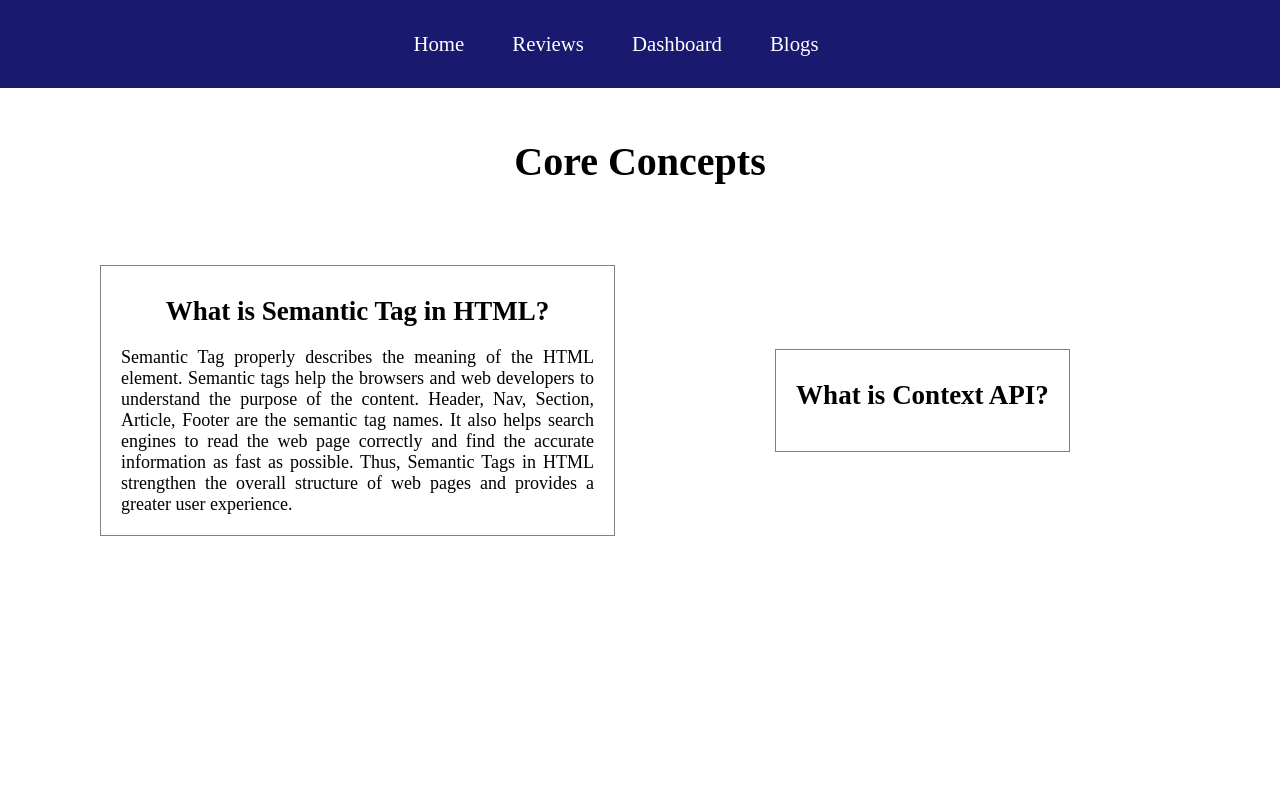
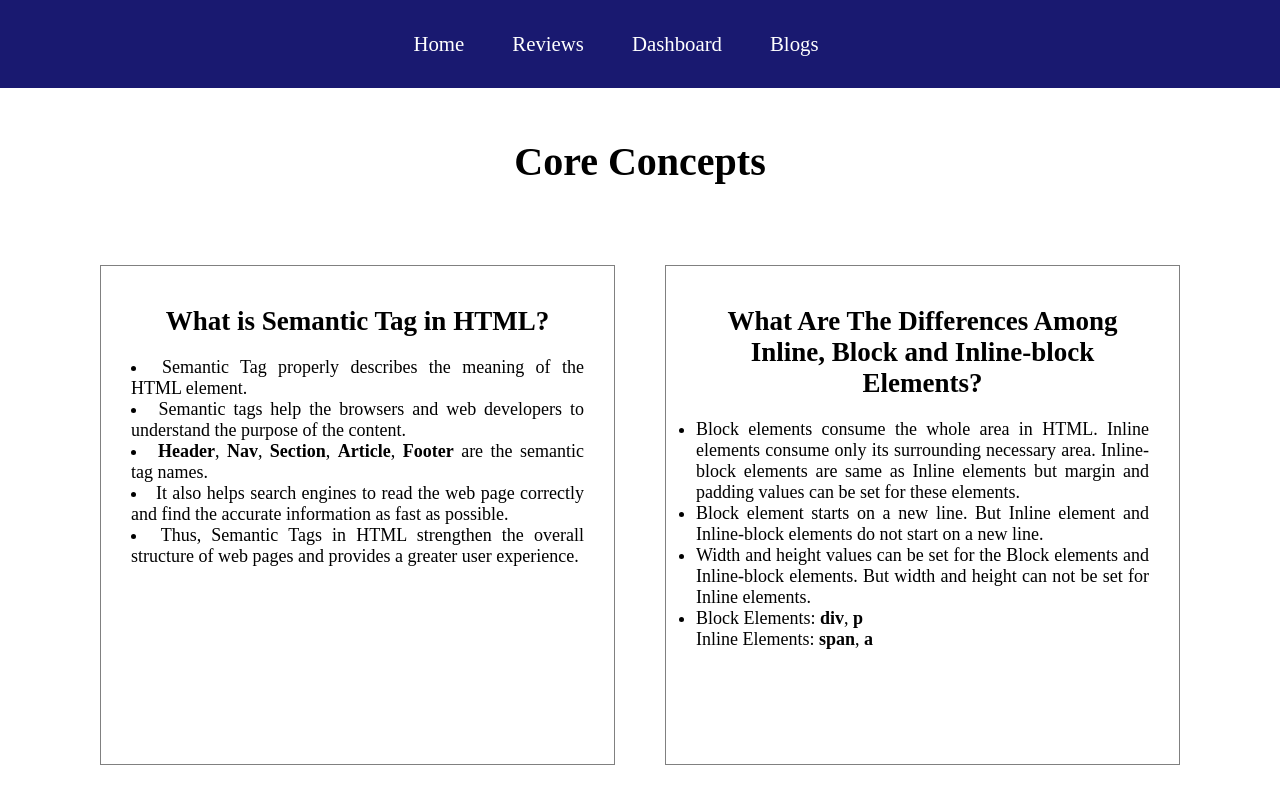
Before and after one commit to Ety-Biswangri/tasty-pickles, a React (Create React App) app: page /blogs in a window 1280 px wide. Shown: the top 804 px of the page. Built offline with nearby package versions, Linux system fonts and the light colour scheme.

Commit message:
second question is answered

```diff
--- a/src/components/Blogs/Blogs.css
+++ b/src/components/Blogs/Blogs.css
@@ -22,9 +22,10 @@
 
 .single-blog .single-blog-inside {
     border: 1px solid gray;
-    padding: 20px;
+    padding: 30px;
     text-align: justify;
     font-size: 18px;
+    height: 500px;
 }
 
 .single-blog .single-blog-inside h2 {
--- a/src/components/Blogs/Blogs.js
+++ b/src/components/Blogs/Blogs.js
@@ -9,13 +9,46 @@ const Blogs = () => {
                 <div className='single-blog'>
                     <div className='single-blog-inside'>
                         <h2>What is Semantic Tag in HTML?</h2>
-                        <p>Semantic Tag properly describes the meaning of the HTML element. Semantic tags help the browsers and web developers to understand the purpose of the content. Header, Nav, Section, Article, Footer are the semantic tag names. It also helps search engines to read the web page correctly and find the accurate information as fast as possible. Thus, Semantic Tags in HTML strengthen the overall structure of web pages and provides a greater user experience.</p>
+                        <p>
+                            <li>
+                                Semantic Tag properly describes the meaning of the HTML element.
+                            </li>
+                            <li>
+                                Semantic tags help the browsers and web developers to understand the purpose of the content.
+                            </li>
+                            <li>
+                                <b>Header</b>, <b>Nav</b>, <b>Section</b>, <b>Article</b>, <b>Footer</b> are the semantic tag names.
+                            </li>
+                            <li>
+                                It also helps search engines to read the web page correctly and find the accurate information as fast as possible.
+                            </li>
+                            <li>
+                                Thus, Semantic Tags in HTML strengthen the overall structure of web pages and provides a greater user experience.
+                            </li>
+                        </p>
                     </div>
                 </div>
                 <div className='single-blog'>
                     <div className='single-blog-inside'>
-                        <h2>What is Context API?</h2>
-                        <p></p>
+                        <h2>What Are The Differences Among Inline, Block and Inline-block Elements?</h2>
+                        <p>
+                            <ul>
+                                <li>
+                                    Block elements consume the whole area in HTML. Inline elements consume only its surrounding necessary area. Inline-block elements are same as Inline elements but margin and padding values can be set for these elements.
+                                </li>
+                                <li>
+                                    Block element starts on a new line. But Inline element and Inline-block elements do not start on a new line.
+                                </li>
+                                <li>
+                                    Width and height values can be set for the Block elements and Inline-block elements. But width and height can not be set for Inline elements.
+                                </li>
+                                <li>
+                                    Block Elements: <b>div</b>, <b>p</b>
+                                    <br />
+                                    Inline Elements: <b>span</b>, <b>a</b>
+                                </li>
+                            </ul>
+                        </p>
                     </div>
                 </div>
             </div>
```
